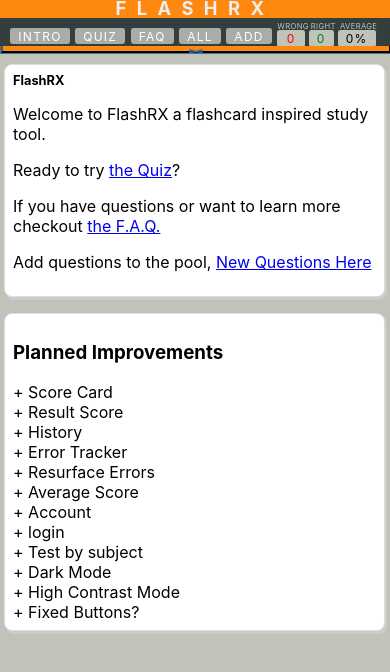
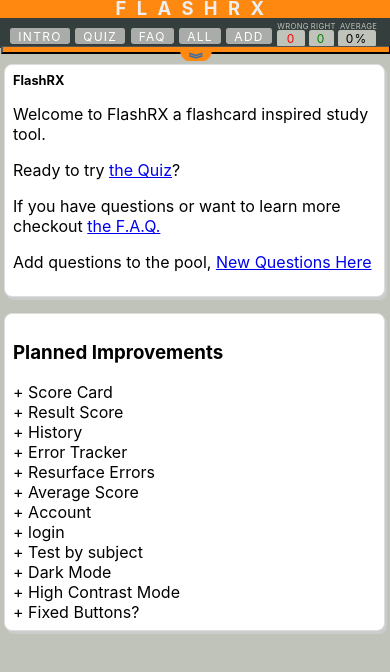
Before and after one commit to agent-simon-s/flasher-rx, a React (Create React App) app: page / in a window 390 px wide. Shown: the top 672 px of the page. Built offline with nearby package versions, Linux system fonts and the light colour scheme.

Commit message:
tidying drawr dispaly in landscape mobile making drawer toggle tab overhang

```diff
--- a/src/layouts/menu-drawer-comp/menu-drawer-comp.scss
+++ b/src/layouts/menu-drawer-comp/menu-drawer-comp.scss
@@ -6,9 +6,9 @@
     margin: 0;
     width: 100%;
     height: 0.5rem;
-    padding: 0;
+    padding: 0 0 0.4rem 0;
     overflow: hidden;
-    background: $outer-space-crayola;
+    background: transparent;
 
     //phablet +
     @media only screen and (min-width: 400px) {
@@ -18,8 +18,8 @@
 
     // mobile landscape
     @media only screen and (min-width: 500px) and (max-height: 420px) {
-      top:2.35rem;
-      height: 0.48rem;
+      top:2.6rem;
+      height: 0.4rem;
     }
 
     //ipad+
@@ -33,19 +33,25 @@
       height: 0.66rem;
     }
 
+    div.settings {
+        background: transparent;
+    }
+
     &.menu-open{
         height: auto;
         min-height: 4rem;
         overflow: visible;
-    }
+        transition: all;
 
-    div.settings {
-        background: $queen-blue;
+        div.settings {
+            background: $queen-blue;
+            transition: all;
+        }
     }
 
     button{
         position: absolute;
-        bottom: 1px;
+        bottom: 0.4rem;
         left: 1px;
         margin: 0;
         width: 100%;
@@ -53,13 +59,17 @@
         background: $dark-orange;
         span.gliph{
             position: relative;
-            top:-2px;
+            top:-8px;
             display: inline-block;
+            height: 2rem;
+            width: 0.75rem;
             transform: rotate(90deg);
             font-size: 0.9rem;
             font-weight: bold;
-            line-height: 0.4rem;
+            line-height: 2rem;
             color: $queen-blue;
+            background: $dark-orange;
+            border-radius: 0 0.75rem 0.75rem 0;
         }
     }
 
```
